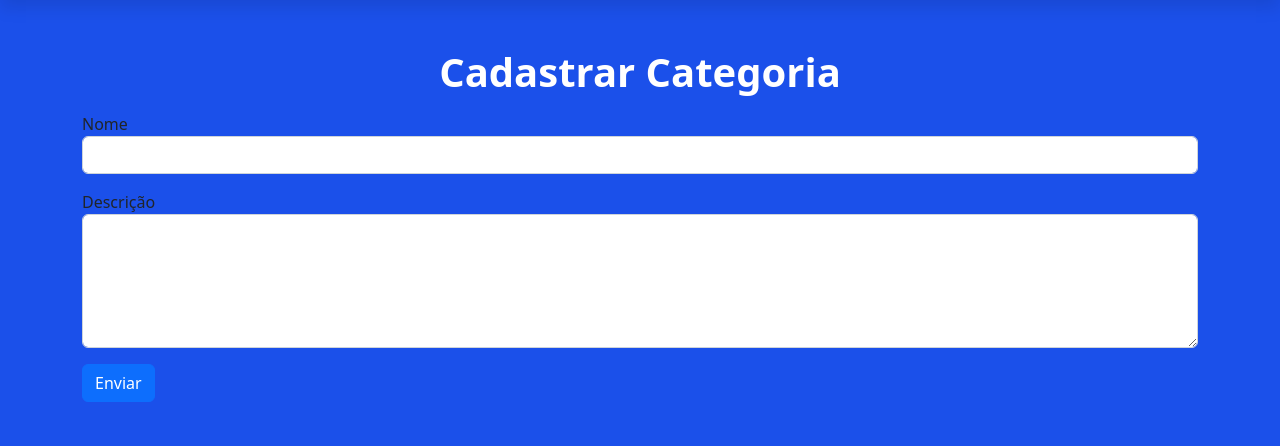
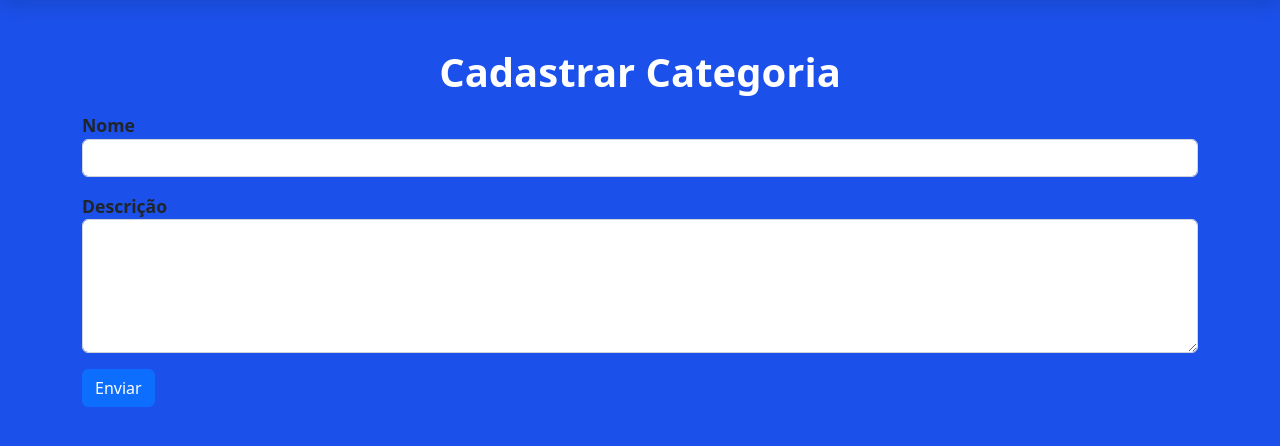
Before and after one commit to tharsila/beacademy-devstart-php-db, a PHP site: template modulo3/projeto-final/src/View/category/add.php in a window 1280 px wide. Shown: the part 73-519 px from the top of the page. Run offline with PHP 8.4, Linux system fonts and the light colour scheme; the template is opened without the code that fills it, so the values that code supplies are empty.

Commit message:
altera label

```diff
--- a/modulo3/projeto-final/public/styles/style.css
+++ b/modulo3/projeto-final/public/styles/style.css
@@ -20,6 +20,11 @@ h1 {
 
 a {
   text-decoration: none;
+}
+
+label {
+  font-weight: bold;
+  font-size: 1.1rem;
 }
 
 .header-bg {
```
